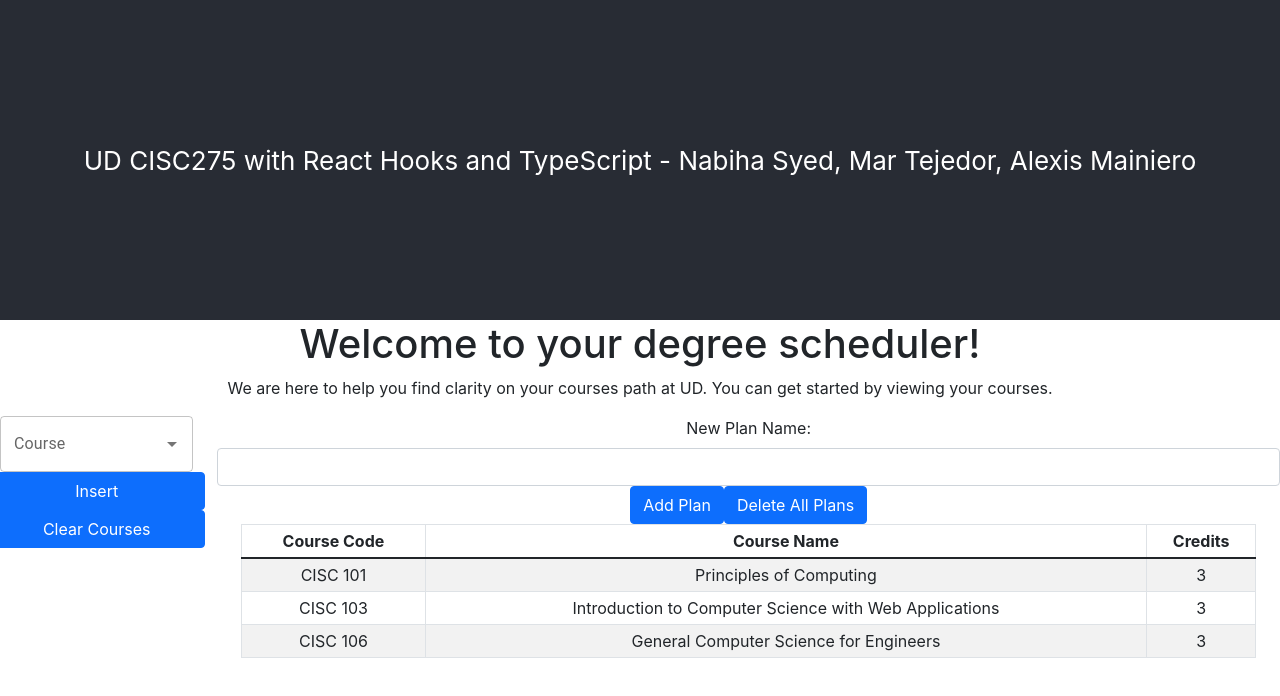
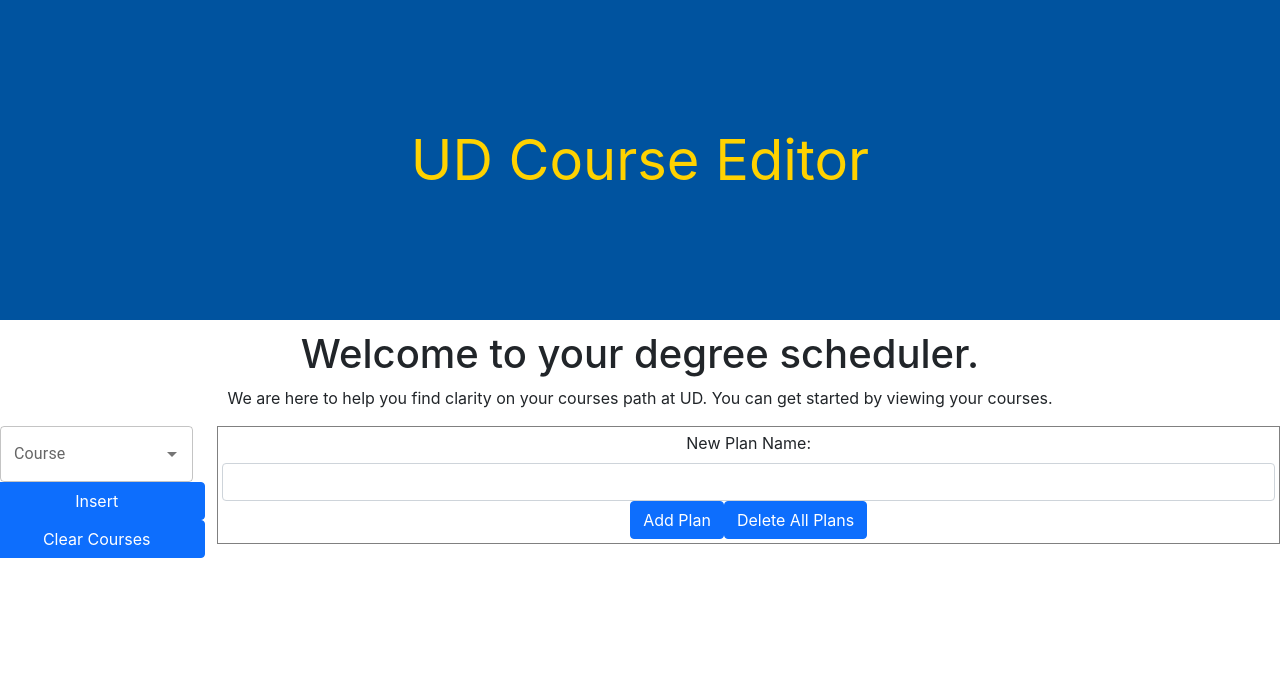
Before and after one commit to UD-CISC275-S22/cis-scheduler-team-5, a React (Create React App) app: page / in a window 1280 px wide. Shown: the top 696 px of the page. Built offline with nearby package versions, Linux system fonts and the light colour scheme.

Commit message:
continued on addCourses and some styling

```diff
--- a/src/App.css
+++ b/src/App.css
@@ -15,14 +15,14 @@
 
 .App-header {
     width: 100%;
-    background-color: #282c34;
+    background-color: #00539f;
     min-height: 40vh;
     display: flex;
     flex-direction: column;
     align-items: center;
     justify-content: center;
-    font-size: calc(10px + 2vmin);
-    color: white;
+    font-size: calc(40px + 2vmin);
+    color: #ffd200;
 }
 
 .App-link {
--- a/src/App.tsx
+++ b/src/App.tsx
@@ -3,7 +3,7 @@
 import "./App.css";
 import { CourseEditor } from "./components/Courses";
 import { CreatePlan } from "./components/CreatePlan";
-import { ShowCourses } from "./components/ShowCourses";
+// import { ShowCourses } from "./components/ShowCourses";
 import Catalog from "./data/catalog.json";
 //import { Course } from "./interfaces/course";
 
@@ -17,12 +17,9 @@
     );*/
     return (
         <div className="App">
-            <header className="App-header">
-                UD CISC275 with React Hooks and TypeScript - Nabiha Syed, Mar
-                Tejedor, Alexis Mainiero
-            </header>
-            <div>
-                <h1>Welcome to your degree scheduler!</h1>{" "}
+            <header className="App-header">UD Course Editor</header>
+            <div style={{ margin: "10px" }}>
+                <h1>Welcome to your degree scheduler.</h1>{" "}
                 <p>
                     We are here to help you find clarity on your courses path at
                     UD. You can get started by viewing your courses.
@@ -34,7 +31,6 @@
                 </Col>
                 <Col>
                     <CreatePlan /*catalog={Catalog}*/></CreatePlan>
-                    <ShowCourses></ShowCourses>
                 </Col>
             </Row>
         </div>
--- a/src/components/CreatePlan.tsx
+++ b/src/components/CreatePlan.tsx
@@ -22,7 +22,7 @@
         setName(event.target.value);
     }
     return (
-        <div>
+        <div style={{ border: "1px solid gray", padding: "4px" }}>
             <Form.Group controlId="dorPlanName">
                 <Form.Label>New Plan Name:</Form.Label>
                 <Form.Control value={name} onChange={updateName} />
--- a/src/components/ShowSemesters.tsx
+++ b/src/components/ShowSemesters.tsx
@@ -1,5 +1,6 @@
 import React from "react";
-import { Col, Container, Row } from "react-bootstrap";
+import { Col, Container, Row, Button } from "react-bootstrap";
+import { ShowCourses } from "./ShowCourses";
 //import { Course } from "../interfaces/course";
 //import { CourseEditor } from "./Courses";
 export function ShowSemesters(/*{
@@ -11,10 +12,31 @@
         <div>
             <Container>
                 <Row>
-                    <Col>Fall Semester</Col>
-                    <Col>Winter Session</Col>
-                    <Col>Spring Semester</Col>
-                    <Col>Summer Session</Col>
+                    <Col>
+                        Fall Semester
+                        <Col>
+                            <ShowCourses></ShowCourses>
+                            <Button onClick={ShowCourses}>Add Term</Button>
+                        </Col>
+                    </Col>
+                    <Col>
+                        Winter Session
+                        <Col>
+                            <Button onClick={ShowCourses}>Add Term</Button>
+                        </Col>
+                    </Col>
+                    <Col>
+                        Spring Semester{" "}
+                        <Col>
+                            <Button onClick={ShowCourses}>Add Term</Button>
+                        </Col>
+                    </Col>
+                    <Col>
+                        Summer Session{" "}
+                        <Col>
+                            <Button onClick={ShowCourses}>Add Term</Button>
+                        </Col>
+                    </Col>
                 </Row>
             </Container>
         </div>
```
Also changed, not shown: src/components/ShowCourses.tsx (+3 -13 lines), 1 other file (tests, documents, lock files or other folders).
